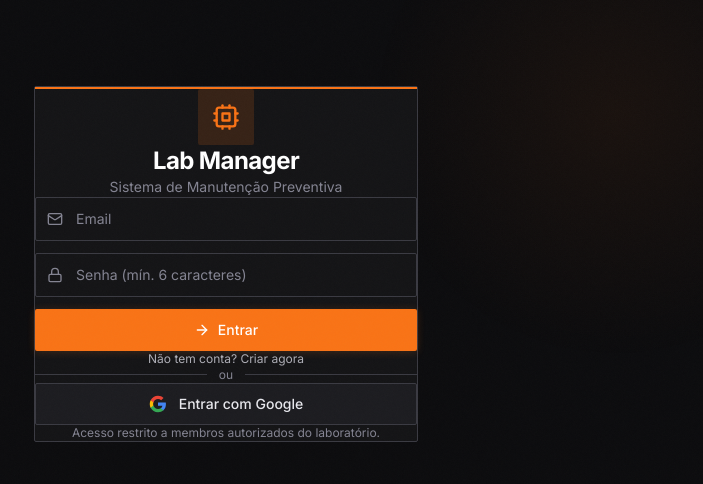
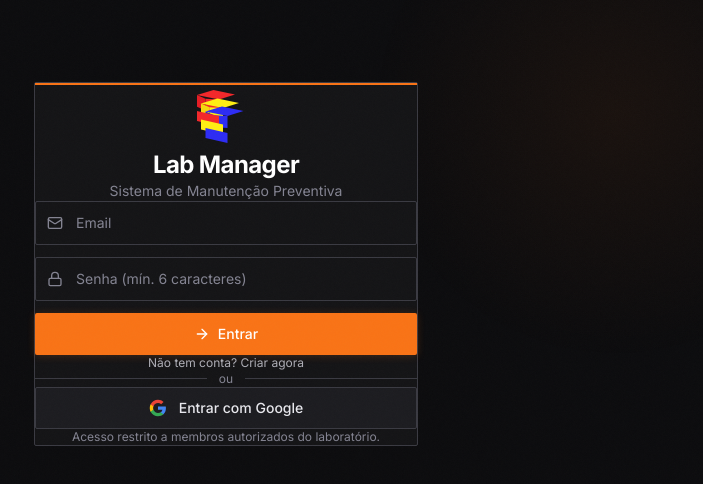
Before and after one commit to marceloengvs-hub/manutencao, a React (Vite) app in the folder manutencao-preventiva/: page /login in a window 1280 px wide. Shown: the part 136-620 px from the top of the page, without its empty margins (414-1117 px from the left). Built offline with nearby package versions, Linux system fonts and the light colour scheme; the HTML template or start-up script is replaced by a standard one.

Commit message:
feat: apply IPE Lab icon branding across app
Replace generic logos with the transparent IPE Lab icon in the UI and favicon, and include updated dist artifacts so deployed static output matches the new branding.

```diff
--- a/manutencao-preventiva/index.html
+++ b/manutencao-preventiva/index.html
@@ -2,7 +2,7 @@
 <html lang="pt-BR">
   <head>
     <meta charset="UTF-8" />
-    <link rel="icon" type="image/svg+xml" href="/vite.svg" />
+    <link rel="icon" type="image/svg+xml" href="/ipe-lab-icon.svg" />
     <meta name="viewport" content="width=device-width, initial-scale=1.0" />
     <title>Sistema de Manutenção Preventiva</title>
     <link rel="preconnect" href="https://fonts.googleapis.com">
--- /dev/null
+++ b/manutencao-preventiva/src/components/BrandIcon.tsx
@@ -0,0 +1,17 @@
+type BrandIconProps = {
+  size?: number
+  className?: string
+}
+
+export default function BrandIcon({ size = 24, className }: BrandIconProps) {
+  return (
+    <img
+      src="/ipe-lab-icon.svg"
+      alt="IPE Lab"
+      width={size}
+      height={size}
+      className={className}
+      style={{ width: size, height: size, objectFit: 'contain', display: 'block' }}
+    />
+  )
+}
--- a/manutencao-preventiva/src/components/Header.tsx
+++ b/manutencao-preventiva/src/components/Header.tsx
@@ -1,5 +1,6 @@
 import { useAuth } from '../contexts/AuthContext'
 import { LogOut } from 'lucide-react'
+import BrandIcon from './BrandIcon'
 
 export default function Header({ title }: { title?: string }) {
   const { user, signOut } = useAuth()
@@ -15,6 +16,7 @@ export default function Header({ title }: { title?: string }) {
       }}
     >
       <div className="flex items-center gap-3">
+        <BrandIcon size={22} />
         {title && (
           <h1 className="text-sm font-medium" style={{ color: 'var(--color-text-secondary)' }}>
             {title}
--- a/manutencao-preventiva/src/components/Sidebar.tsx
+++ b/manutencao-preventiva/src/components/Sidebar.tsx
@@ -7,9 +7,9 @@ import {
   Wrench,
   History,
   LogOut,
-  Cpu,
 } from 'lucide-react'
 import { useAuth } from '../contexts/AuthContext'
+import BrandIcon from './BrandIcon'
 
 const NAV_ITEMS = [
   { path: '/dashboard', label: 'Dashboard', icon: LayoutDashboard },
@@ -38,9 +38,9 @@ export default function Sidebar() {
         className="flex items-center gap-3 px-5 shrink-0"
         style={{ height: '64px', borderBottom: '1px solid var(--color-border-default)' }}
       >
-        <Cpu size={22} style={{ color: 'var(--color-accent)' }} />
+        <BrandIcon size={26} />
         <span className="text-base font-bold tracking-tight" style={{ color: 'var(--color-text-heading)' }}>
-          Lab Manager
+          IPE Lab
         </span>
       </div>
 
--- a/manutencao-preventiva/src/pages/Login.tsx
+++ b/manutencao-preventiva/src/pages/Login.tsx
@@ -1,8 +1,9 @@
 import { useState } from 'react'
 import { Navigate } from 'react-router-dom'
 import { useAuth } from '../contexts/AuthContext'
-import { Cpu, Mail, Lock, User, ArrowRight, Loader2 } from 'lucide-react'
+import { Mail, Lock, User, ArrowRight, Loader2 } from 'lucide-react'
 import toast from 'react-hot-toast'
+import BrandIcon from '../components/BrandIcon'
 
 export default function Login() {
   const { user, loading, signInWithGoogle, signInWithEmail, signUpWithEmail } = useAuth()
@@ -63,13 +64,12 @@ export default function Login() {
         <div className="px-8 py-10 flex flex-col items-center">
           {/* Logo */}
           <div
-            className="w-14 h-14 flex items-center justify-center mb-6"
+            className="w-16 h-16 flex items-center justify-center mb-6"
             style={{
-              background: 'var(--color-accent-muted)',
-              borderRadius: '2px',
+              background: 'transparent',
             }}
           >
-            <Cpu size={28} style={{ color: 'var(--color-accent)' }} />
+            <BrandIcon size={64} />
           </div>
 
           <h1
```
Also changed, not shown: manutencao-preventiva/public/ipe-lab-icon.svg (added), 8 other files (tests, documents, lock files or other folders).
